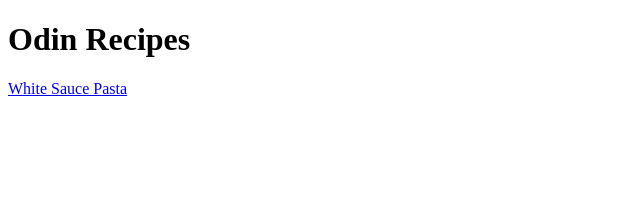
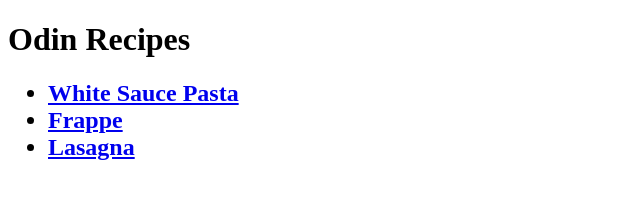
Before and after one commit to mystic-06/odin-recipes, a plain HTML site: page index.html in a window 1280 px wide. Shown: the whole page, without its empty margins (0-640 px from the left). Drawn offline with Linux system fonts and the light colour scheme.

Commit message:
Add links for the new recipes

```diff
--- a/index.html
+++ b/index.html
@@ -6,6 +6,12 @@
     </head>
     <body>
         <h1>Odin Recipes</h1>
-        <a href="recipes/wspasta.html" target="_blank">White Sauce Pasta</a>
+        <ul>
+            <h2>
+                <li><a href="recipes/wspasta.html" target="_blank">White Sauce Pasta</a></li>
+                <li><a href="recipes/frappe.html" target="_blank">Frappe</a></li>
+                <li><a href="recipes/lasagna.html" target="_blank">Lasagna</a></li>
+            </h2>
+        </ul>
     </body>
 </html>
```
